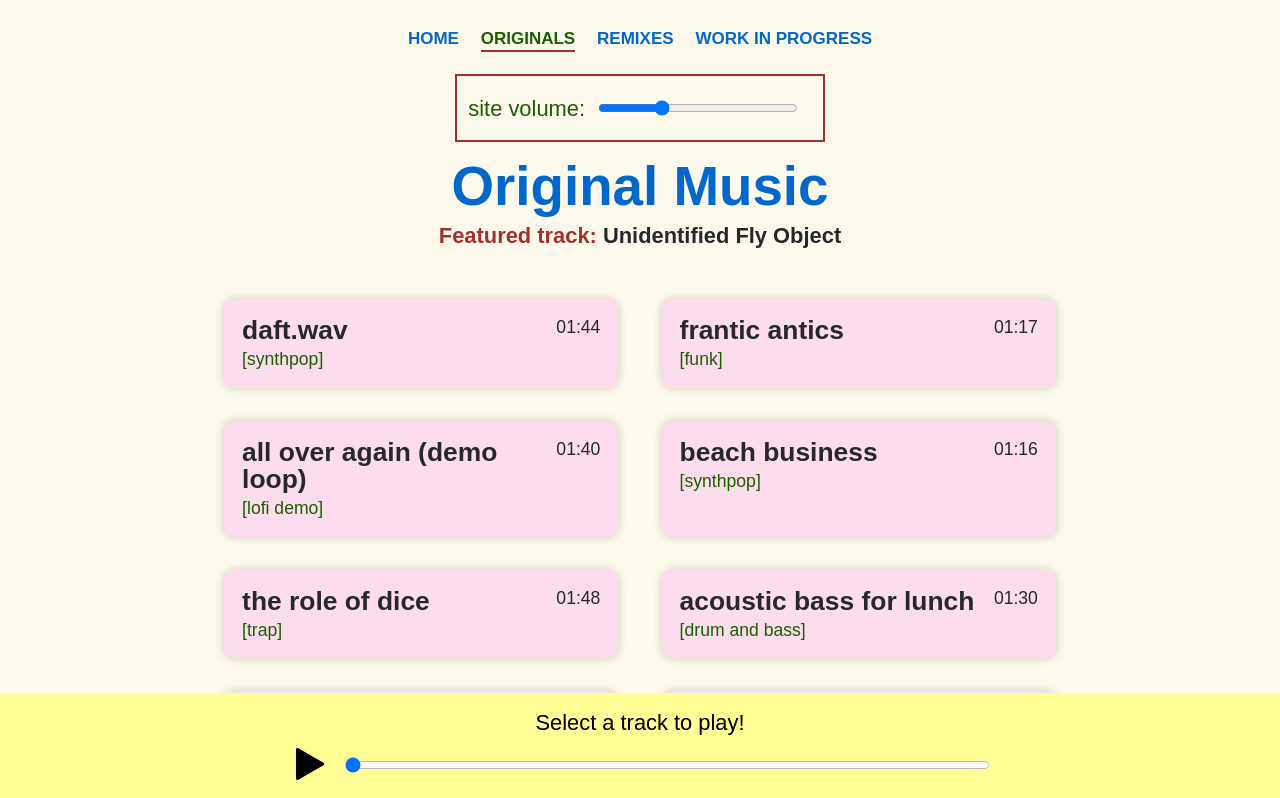
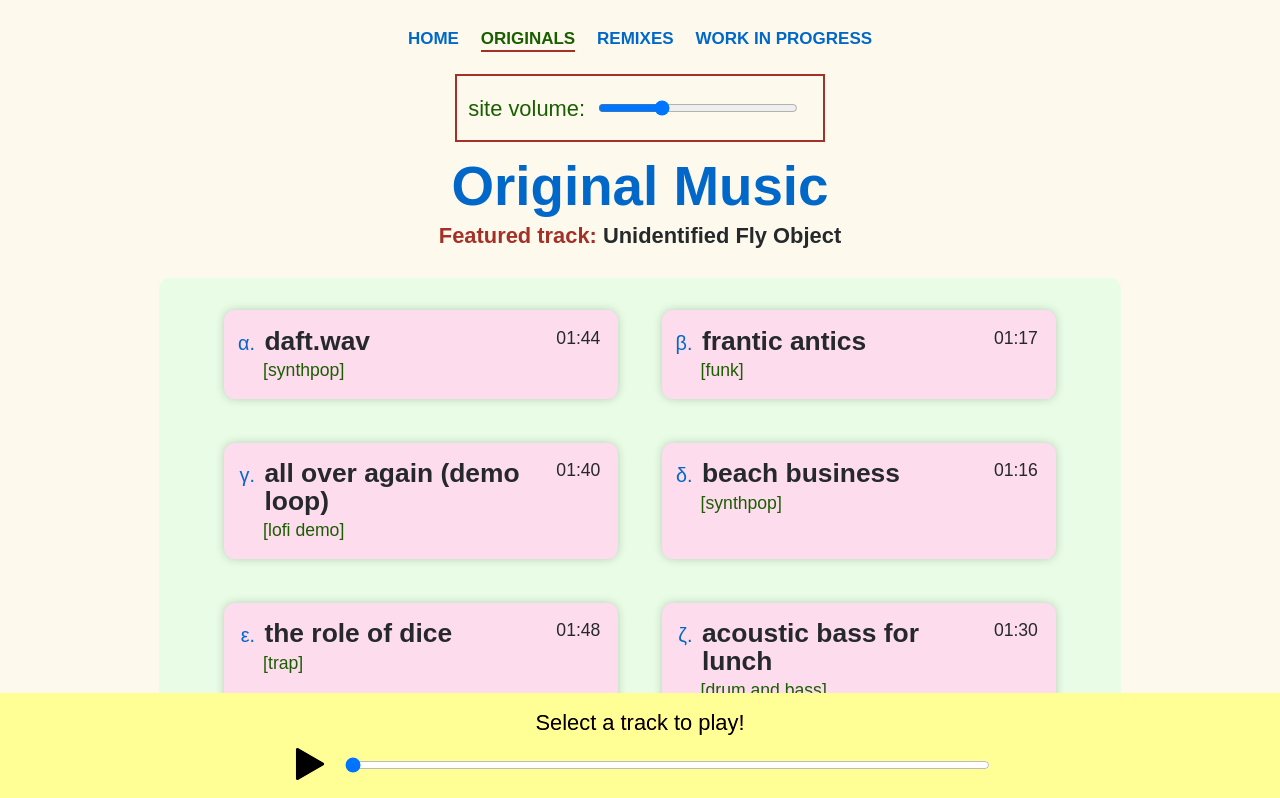
Before and after one commit to partheus/music, a Vue app: page /originals in a window 1280 px wide. Shown: the top 798 px of the page. Built offline with nearby package versions, Linux system fonts and the light colour scheme; a web font is replaced by a local one.

Commit message:
Add buttons, list styles

```diff
--- a/src/assets/scss/_components.scss
+++ b/src/assets/scss/_components.scss
@@ -6,26 +6,23 @@
     display: grid;
     grid-template-columns: 1fr; // Start with a single column
     gap: 1em;
-    list-style: none;
+    list-style: lower-greek;
     margin: 1em auto;
     height: auto; // Adjust if you want a scrolling list or full-height
     overflow-y: auto; // Only show scrollbar if the content overflows
     padding: 1em 0.5em;
     border-radius: 0.5em;
+    background-color: $color--pistachio; // Adjust if you have a specific color or pattern in mind
 
-    @media (min-width: 768px) {
-      // Define two columns above 768px
+    @media (min-width: 880px) {
+      // Define two columns above 880px
       grid-template-columns: repeat(2, 1fr);
-      max-width: 80vw;
-      gap: 1.5em;
-      padding: 1em 2em;
     }
 
     @media (min-width: 1024px) {
-      // Define three columns above 1024px
       max-width: 70vw;
-      gap: 1.5em 2em;
-      padding: 1em 3em;
+      gap: 2em;
+      padding: 1.5em 3em;
     }
     // Continue with additional breakpoints as needed
   }
@@ -33,9 +30,9 @@
   .track-item {
     background: $color--lightpink; // Adjust if you have a specific color or pattern in mind
     cursor: pointer;
-    transition: all 0.5s ease;
+    transition: all 0.4s ease;
     box-shadow: 0 0 10px rgba(0, 0, 0, 0.2);
-    padding: 0.81em;
+    padding: 0.81em 0.81em 0.81em 1.65em;
     border-radius: 0.5em;
     text-align: left;
     display: flex;
@@ -44,7 +41,7 @@
 
     &:hover {
       box-shadow: 0 0 11px rgba(0, 0, 0, 0.5);
-      transition: all 0.5s ease;
+      transition: all 0.4s ease;
     }
   }
 
@@ -62,6 +59,7 @@
     h3,
     p {
       margin: 0;
+      padding-left: 0.15em;
     }
 
     h3 {
@@ -69,6 +67,13 @@
       font-weight: bold;
       font-size: 1.65rem; // Keep the font size consistent
       line-height: 1.05;
+      display: list-item;
+    }
+
+    h3::marker {
+      color: $color--primary;
+      font-weight: normal;
+      font-size: 0.75em;
     }
 
     p {
@@ -129,10 +134,11 @@
   }
 
   .track-details {
-    border-left: 7px solid $color--tertiary;
-    padding-left: 1em;
-    border-right: 7px solid $color--tertiary;
-    padding-right: 1em;
+    display: flex;
+    flex-direction: column;
+    align-items: flex-start;
+    justify-content: center;
+    text-align: left;
   }
 
   .controls {
@@ -230,6 +236,16 @@
       color: $color--secondary;
     }
   }
+
+  &--tertiary {
+    background-color: $color--primary;
+    color: $color--lightpink;
+
+    &:hover {
+      background-color: $color--light;
+      color: $color--primary;
+    }
+  }
 }
 
 // volume slider
```
